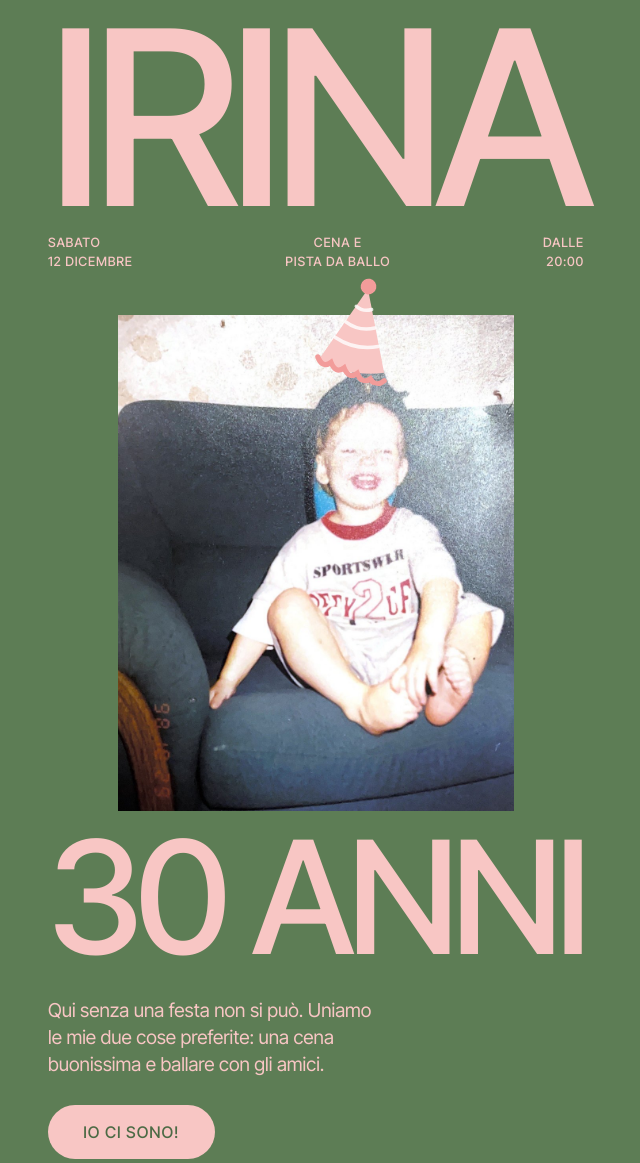
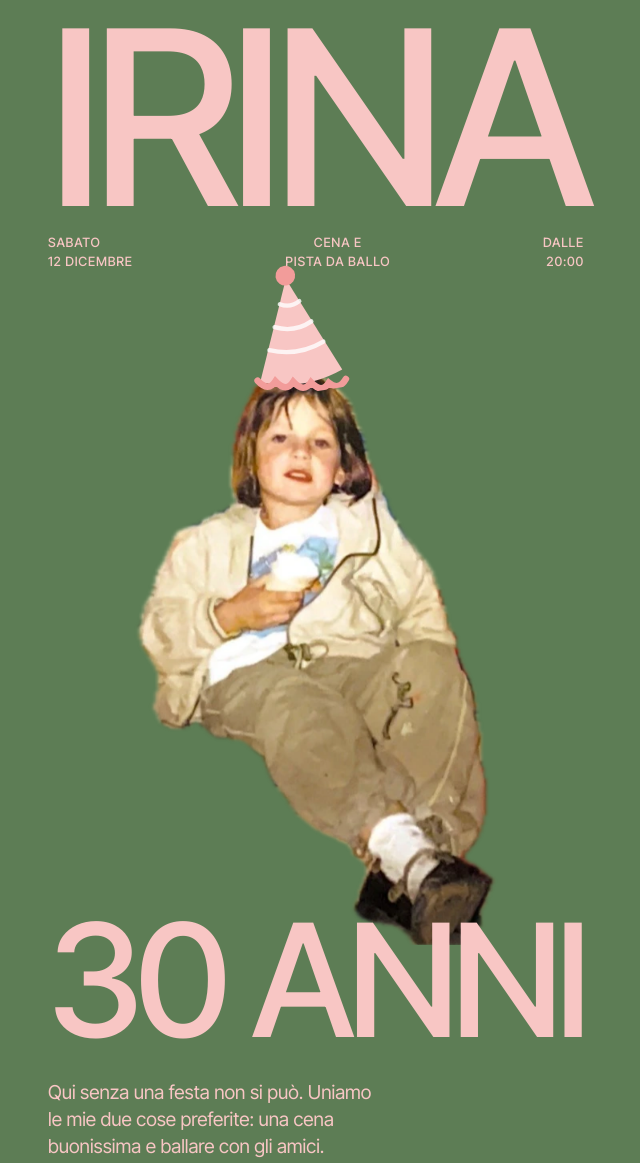
Before and after one commit to ratatuy-239/irina-30, a plain HTML site: page index.html in a window 1280 px wide. Shown: the top 1163 px of the page, without its empty margins (324-964 px from the left). Drawn offline with Linux system fonts and the light colour scheme.

Commit message:
Use a cutout photo in the poster
Co-Authored-By: Claude Fable 5.2 <noreply@anthropic.com>

```diff
--- a/index.html
+++ b/index.html
@@ -30,14 +30,13 @@ h1,h2,p{margin:0}
 .poster .wrap{display:flex;flex-direction:column}
 .big{display:block;font-weight:500;text-transform:uppercase;letter-spacing:-.045em;line-height:.8;white-space:nowrap;font-size:30vw}
 h1{font-size:inherit;font-weight:inherit}
-.meta{display:flex;justify-content:space-between;gap:1rem;margin:1.1rem 0 2.75rem}
+.meta{display:flex;justify-content:space-between;gap:1rem;margin:1.1rem 0 0}
 .meta span:nth-child(2){text-align:center}
 .meta span:last-child{text-align:right}
-.photo{position:relative;width:74%;align-self:center;margin-bottom:1.5rem}
-.photo-box{aspect-ratio:4/5;background:var(--verde-scuro);overflow:hidden}
-.photo-box img{width:100%;height:100%;object-fit:cover;display:block}
-/* cappellino: spostare con left/top quando arriva la foto */
-.hat{position:absolute;width:22%;left:50%;top:-8%;transform:rotate(12deg)}
+.photo{position:relative;width:68%;align-self:center;margin:6rem 0 -5%}
+.photo img{width:100%;height:auto;display:block}
+.hat{position:absolute;width:30%;left:29%;top:-18%;transform:rotate(-9deg)}
+.over{position:relative;z-index:1}
 .lead{font-size:1.2rem;line-height:1.4;margin:2.25rem 0 1.75rem;max-width:30ch}
 .btn{font:500 1rem var(--font);text-transform:uppercase;letter-spacing:.06em;background:var(--rosa);color:var(--verde-scuro);border:0;border-radius:999px;padding:1.05rem 2.2rem;cursor:pointer;align-self:flex-start;transition:transform .15s}
 .btn:hover{transform:translateY(-2px)}
@@ -86,9 +85,7 @@ input[type=text]:focus{outline:0;border-bottom-color:var(--rosso)}
       <span>Dalle<br>20:00</span>
     </div>
     <div class="photo">
-      <div class="photo-box">
-        <img src="foto.jpg" alt="Irina da piccola, che ride su una poltrona">
-      </div>
+      <img src="irina.png" width="908" height="1438" alt="Irina da piccola con un gelato in mano">
       <svg class="hat" viewBox="0 0 100 120" aria-hidden="true">
         <path d="M50 14 12 104q38 14 76 0z" fill="#f8c6c4"/>
         <path d="M41 36q9 5 18 0M33 56q17 8 34 0M25 76q25 10 50 0" fill="none" stroke="#fff" stroke-width="4" stroke-linecap="round" opacity=".8"/>
@@ -96,7 +93,7 @@ input[type=text]:focus{outline:0;border-bottom-color:var(--rosso)}
         <circle cx="50" cy="11" r="9" fill="#f29c9a"/>
       </svg>
     </div>
-    <div aria-hidden="true"><span class="big" data-fit>30 anni</span></div>
+    <div class="over" aria-hidden="true"><span class="big" data-fit>30 anni</span></div>
     <p class="lead">Qui senza una festa non si può. Uniamo le mie due cose preferite: una cena buonissima e ballare con gli amici.</p>
     <button class="btn" type="button" id="go-rsvp">Io ci sono!</button>
   </div>
```
Also changed, not shown: foto.jpg (deleted), irina.png (added).
